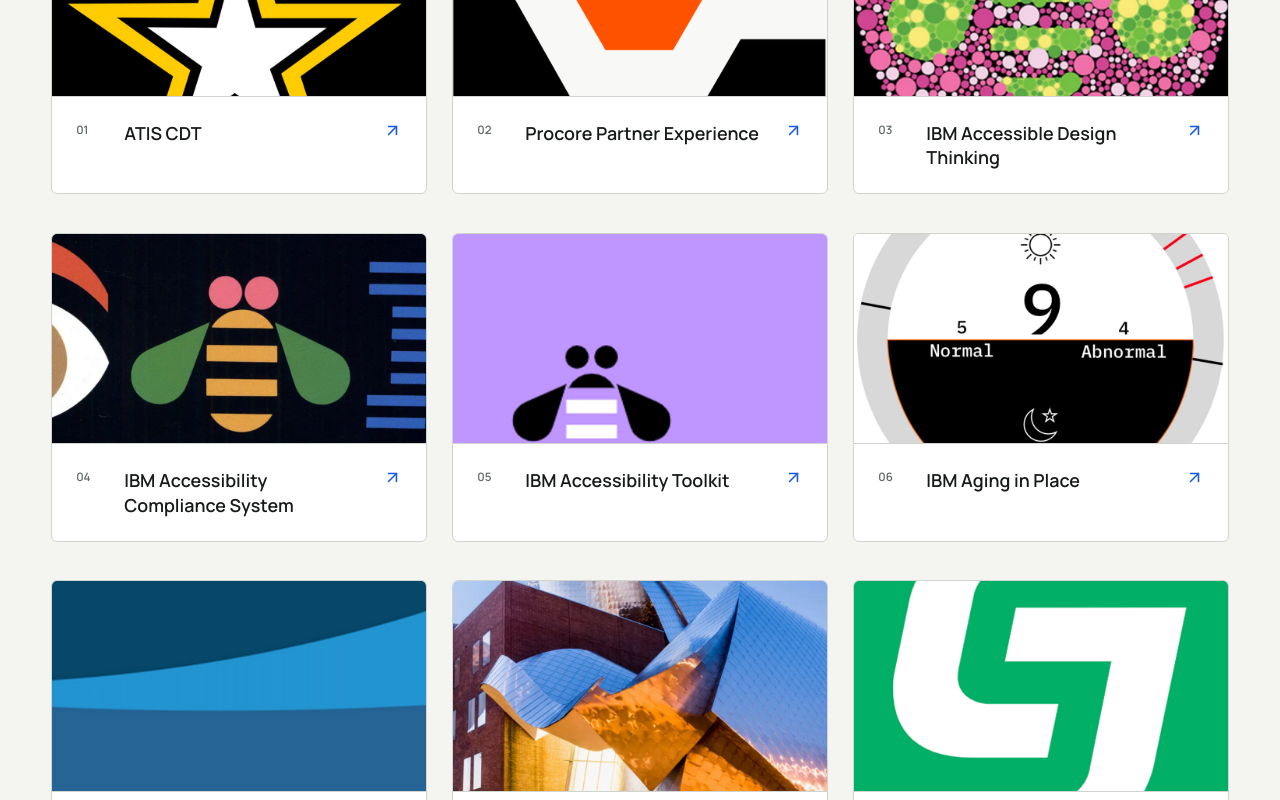
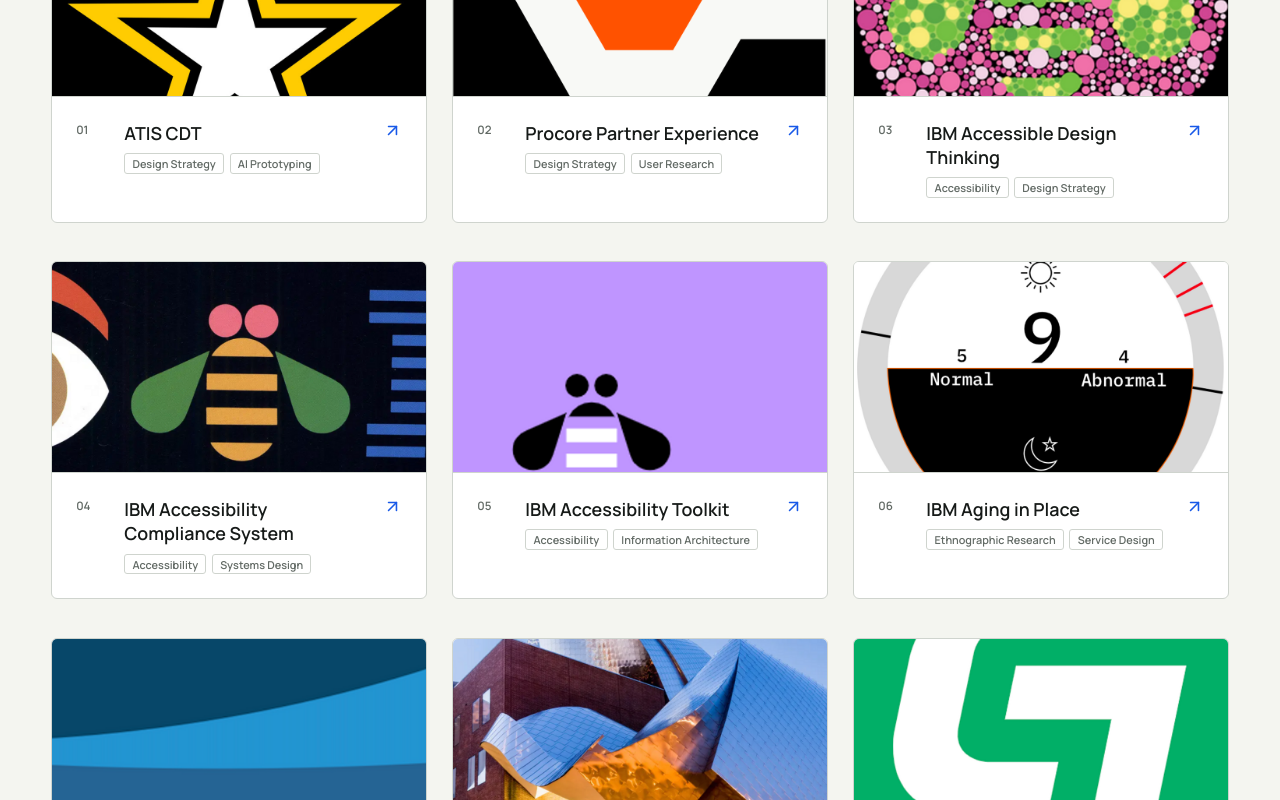
Before and after one commit to bocampbell/portfolio, a React (Vite) app: page / in a window 1280 px wide. Shown: the part 1140-1940 px from the top of the page. Built offline with nearby package versions, Linux system fonts and the light colour scheme.

Commit message:
Add project tags and refine Procore case study

```diff
--- a/src/App.jsx
+++ b/src/App.jsx
@@ -19,66 +19,77 @@
     alt: 'U.S. Army logo',
     position: '51% 35%',
     locked: true,
+    tags: ['Design Strategy', 'AI Prototyping'],
     href: '#/work/atis-command-directed-training',
   },
   {
     title: 'Procore Partner Experience',
     image: 'procore.png',
     alt: 'Procore logo',
+    tags: ['Design Strategy', 'User Research'],
     href: '#/work/procore-partner-experience',
   },
   {
     title: 'IBM Accessible Design Thinking',
     image: 'ibm-design-thinking.png',
     alt: 'Color blind bee illustration',
+    tags: ['Accessibility', 'Design Strategy'],
     href: '#/work/ibm-accessible-design-thinking',
   },
   {
     title: 'IBM Accessibility Compliance System',
     image: 'ibm-compliance.png',
     alt: 'IBM accessibility compliance project',
+    tags: ['Accessibility', 'Systems Design'],
     href: '#/work/ibm-accessibility-compliance-system',
   },
   {
     title: 'IBM Accessibility Toolkit',
     image: 'ibm-toolkit.png',
     alt: 'IBM accessibility toolkit project',
+    tags: ['Accessibility', 'Information Architecture'],
     href: '#/work/ibm-accessibility-toolkit',
   },
   {
     title: 'IBM Aging in Place',
     image: 'ibm-aging.png',
     alt: 'IBM aging in place project',
+    tags: ['Ethnographic Research', 'Service Design'],
     href: '#/work/ibm-aging-in-place',
   },
   {
     title: 'Job Accommodation Network (IBM)',
     image: 'jan.png',
     alt: 'Job Accommodation Network project',
+    tags: ['User Research', 'Product Management'],
     href: '#/work/job-accommodation-network',
   },
   {
     title: 'Gehry Engineering',
     image: 'gehry.png',
     alt: 'Gehry Engineering project',
+    tags: ['Prototyping', 'Collaboration'],
     href: '#/work/gehry-engineering',
   },
   {
     title: 'CJ Affiliate Account Manager',
     image: 'cj-affiliate.png',
     alt: 'CJ Affiliate account manager project',
+    tags: ['Interaction Design', 'Usability Testing'],
     href: '#/work/cj-affiliate-account-manager',
   },
   {
     title: 'FBS Flexmls and Spark',
     image: 'fbs.png',
     alt: 'FBS Flexmls and Spark project',
+    tags: ['Marketplace', 'Information Architecture'],
     href: '#/work/flexmls-spark',
   },
   {
     title: 'Adobe XD Accessibility',
     image: 'adobe-xd.png',
     alt: 'Adobe XD accessibility project',
+    tags: ['Accessibility', 'Prototyping'],
     href: '#/work/adobe-xd-accessibility',
   },
 ];
@@ -987,7 +998,7 @@
       </header>
 
       <dl className="case-facts">
-        <div><dt>Company</dt><dd>Procore</dd></div>
+        <div><dt>Company</dt><dd>Procore Technologies</dd></div>
         <div><dt>Role</dt><dd>Staff Product Designer</dd></div>
         <div><dt>Scope</dt><dd>Strategy, research, design, delivery</dd></div>
       </dl>
@@ -1055,31 +1066,35 @@
         className="case-figure-wide procore-wide-diagram"
       />
 
+      <section className="case-section procore-vision-section" aria-labelledby="procore-vision-heading">
+        <div className="case-copy-grid">
+          <p className="case-kicker">Vision story</p>
+          <div className="case-copy">
+            <h2 id="procore-vision-heading">Turn research into a North Star the organization could support.</h2>
+            <p>
+              Together with the product manager, I compiled the research that we had about our users and stakeholders and wrote a story that compared the as-is experience to a vision of what the ecosystem could be in three to five years. The story was presented to the executive leadership team for approval and became our “Northstar” direction for the team.
+            </p>
+          </div>
+        </div>
+
+        <div className="procore-vision-artifacts">
           <CaseStudyFigure
             study="procore-partner"
             src="research-takeaways.png"
-        alt="Key quantitative takeaways from Procore partner research"
-        caption="Approval time, process length, and missing guidance defined the opportunity."
+            alt="Overview of the complete Procore Ecosystem vision story"
+            caption="The complete story moves from the current ecosystem and stakeholder experience through the as-is journey to a three-to-five-year future state."
             className="case-figure-wide procore-wide-diagram"
           />
-
-      <section className="case-section case-copy-grid" aria-labelledby="procore-vision-heading">
-        <p className="case-kicker">Vision story</p>
-        <div className="case-copy">
-          <h2 id="procore-vision-heading">Turn research into a North Star the organization could support.</h2>
-          <p>
-            The product manager and I combined our research into a story comparing the current experience with a three-to-five-year ecosystem vision. Executive leadership approved the direction, and it became the team's North Star for strategy and sequencing.
-          </p>
-        </div>
-      </section>
 
           <CaseStudyFigure
             study="procore-partner"
             src="vision-story.png"
-        alt="Procore Ecosystem vision story"
-        caption="The vision connected near-term decisions to a coherent future experience."
+            alt="Future-state slide from the Procore Ecosystem vision story"
+            caption="A future-state slide shows an inductive, step-by-step developer experience within the larger vision."
             className="case-figure-wide procore-artifact"
           />
+        </div>
+      </section>
 
       <section className="case-section" aria-labelledby="procore-personas-heading">
         <div className="case-copy narrow-copy">
@@ -1166,6 +1181,12 @@
           alt="Proposed user flow for form-based manifest creation"
           caption="Shared flow reviews aligned product, design, and engineering."
         />
+        <CaseStudyFigure
+          study="procore-partner"
+          src="low-fidelity.png"
+          alt="Detailed possible user flow showing pages, user actions, system actions, questions, and alternate paths"
+          caption="A detailed possible flow mapped user and system actions across app creation and component configuration."
+        />
       </div>
 
       <section className="case-section case-copy-grid" aria-labelledby="procore-prototype-heading">
@@ -1182,11 +1203,8 @@
       </section>
 
       <div className="procore-prototype-gallery">
-        <CaseStudyFigure study="procore-partner" src="low-fidelity.png" alt="Low-fidelity form-based manifest prototype" caption="Low fidelity kept early reviews centered on flow." />
         <CaseStudyFigure study="procore-partner" src="iteration-review.png" alt="Manifest prototype iterations reviewed by the product team" caption="Seven iterations narrowed toward a shared direction." />
         <CaseStudyFigure study="procore-partner" src="high-fidelity-flow.png" alt="High-fidelity form-based manifest flow" caption="Design-system components made the intended experience implementation-ready." />
-      </div>
-
         <CaseStudyFigure
           study="procore-partner"
           src="final-interface.png"
@@ -1194,6 +1212,7 @@
           caption="The first release replaced code editing with a guided form-based experience."
           className="procore-final-interface"
         />
+      </div>
 
       <section className="case-result procore-result" aria-labelledby="procore-result-heading">
         <p className="case-kicker">First incremental release</p>
@@ -2240,7 +2259,14 @@
                 </div>
                 <div className="project-meta">
                   <p className="project-index">{String(index + 1).padStart(2, '0')}</p>
+                  <div className="project-info">
                     <h3>{project.title}</h3>
+                    {project.tags && (
+                      <ul className="project-tags" aria-label={`${project.title} tags`}>
+                        {project.tags.map((tag) => <li key={tag}>{tag}</li>)}
+                      </ul>
+                    )}
+                  </div>
                   <ArrowUpRight className="project-arrow" aria-hidden="true" size={19} />
                 </div>
               </motion.a>
@@ -2273,7 +2299,14 @@
                   </div>
                   <div className="project-meta">
                     <p className="project-index">{String(index + 1).padStart(2, '0')}</p>
+                    <div className="project-info">
                       <h3>{project.title}</h3>
+                      {project.tags && (
+                        <ul className="project-tags" aria-label={`${project.title} tags`}>
+                          {project.tags.map((tag) => <li key={tag}>{tag}</li>)}
+                        </ul>
+                      )}
+                    </div>
                   </div>
                 </motion.article>
               )
--- a/src/styles.css
+++ b/src/styles.css
@@ -1214,6 +1214,12 @@
   margin-left: auto;
 }
 
+.procore-vision-artifacts {
+  display: grid;
+  gap: var(--space-5);
+  margin-top: var(--space-6);
+}
+
 .procore-artifact img,
 .procore-wide-diagram img,
 .procore-paths img,
@@ -1562,6 +1568,30 @@
   font-size: clamp(1rem, 1.4vw, 1.25rem);
   font-weight: 600;
   line-height: 1.35;
+}
+
+.project-info {
+  min-width: 0;
+}
+
+.project-tags {
+  display: flex;
+  flex-wrap: wrap;
+  gap: 0.35rem;
+  margin: var(--space-1) 0 0;
+  padding: 0;
+  list-style: none;
+}
+
+.project-tags li {
+  padding: 0.18rem 0.45rem;
+  border: 1px solid var(--color-line);
+  border-radius: 3px;
+  color: var(--color-muted);
+  font-family: var(--font-display);
+  font-size: 0.68rem;
+  font-weight: 600;
+  line-height: 1.2;
 }
 
 @media (max-width: 1050px) {
```
Lines whose indentation alone changed are shown as unchanged.
